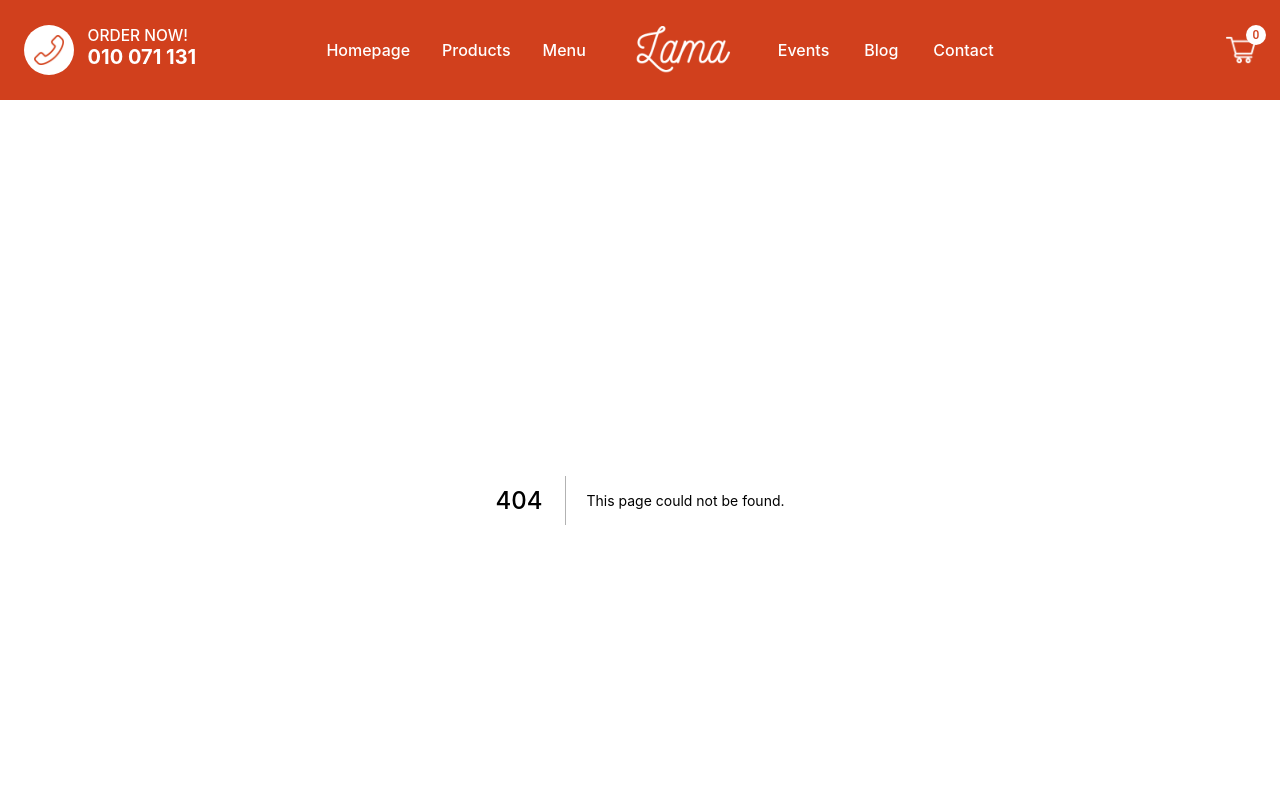
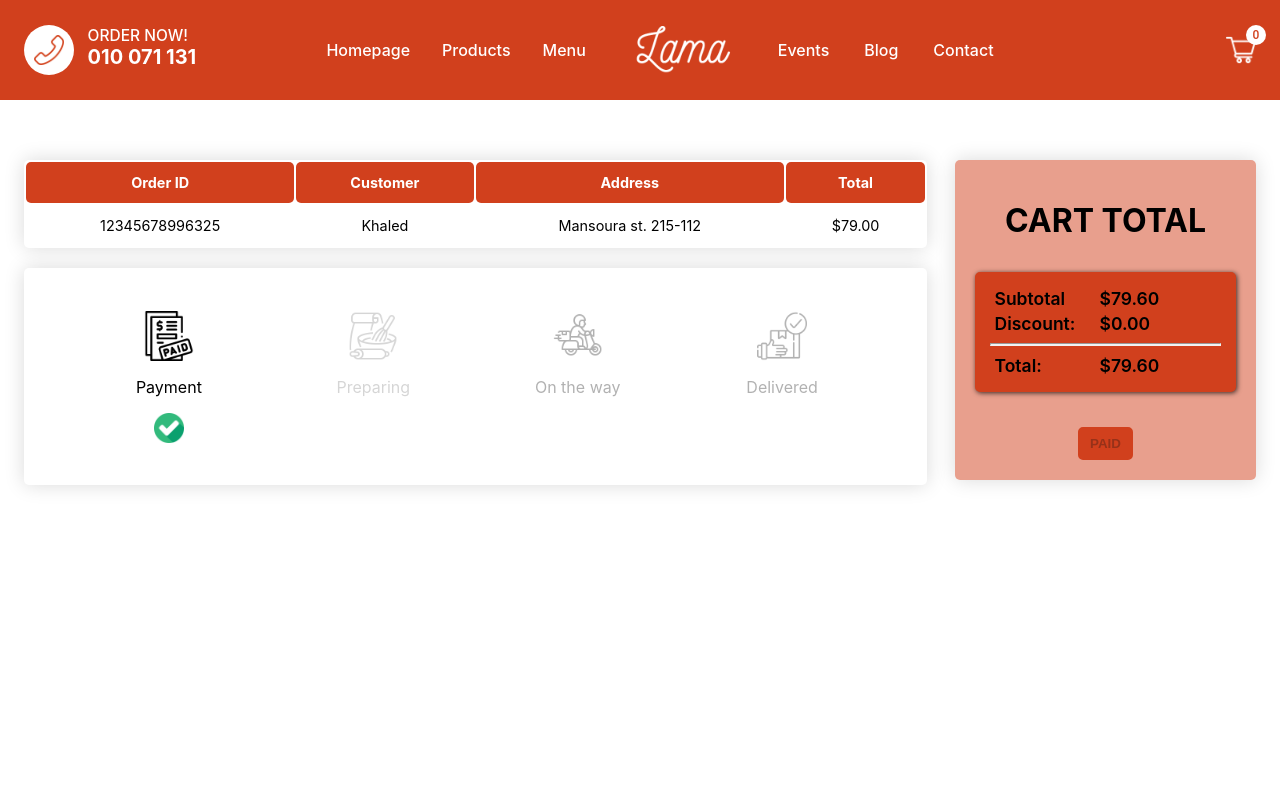
Before and after one commit to KhaledElkhoreby/Pizza-app, a Next.js app: page /orders/1 in a window 1280 px wide. Before the commit this address had no page. Shown: the top 798 px of the page. Built offline with nearby package versions, Linux system fonts and the light colour scheme.

Commit message:
Add Order Page and Design

```diff
--- /dev/null
+++ b/pages/orders/[orderId].jsx
@@ -0,0 +1,162 @@
+import Image from "next/image";
+import Container from "@mui/material/Container";
+
+import myLoader from "../../helper/myLoader";
+import classes from "../../styles/Order.module.scss";
+
+const Order = () => {
+  const status = 0;
+
+  const statusClass = (index) => {
+    if (index - status < 1) return classes.done;
+    if (index - status === 1) return classes.inProgress;
+    if (index - status > 1) return classes.undone;
+  };
+  return (
+    <Container maxWidth="xl">
+      <div className={classes.container}>
+        <div className={classes.left}>
+          <div className={classes.orderDetails}>
+            <div className={classes.table}>
+              <table>
+                <thead>
+                  <tr>
+                    <th>Order ID</th>
+                    <th>Customer</th>
+                    <th>Address</th>
+                    <th>Total</th>
+                  </tr>
+                </thead>
+                <tbody>
+                  <tr>
+                    <td className={classes.name}>12345678996325</td>
+                    <td className={classes.extra}>Khaled</td>
+                    <td className={classes.price}>Mansoura st. 215-112</td>
+                    <td className={classes.quantity}>$79.00</td>
+                  </tr>
+                </tbody>
+              </table>
+            </div>
+          </div>
+          <div className={classes.tracking}>
+            <div className={statusClass(0)}>
+              <div>
+                <Image
+                  alt="payment"
+                  loader={myLoader}
+                  src={"paid.png"}
+                  width={50}
+                  height={50}
+                  objectFit="content"
+                />
+              </div>
+              <p>Payment</p>
+              <div>
+                <Image
+                  alt="checked"
+                  loader={myLoader}
+                  src={"checked.png"}
+                  width={30}
+                  height={30}
+                  objectFit="content"
+                />
+              </div>
+            </div>
+            <div className={statusClass(1)}>
+              <div>
+                <Image
+                  alt="preparing"
+                  loader={myLoader}
+                  src={"bake.png"}
+                  width={50}
+                  height={50}
+                  objectFit="content"
+                />
+              </div>
+              <p>Preparing</p>
+              <div>
+                <Image
+                  alt="checked"
+                  loader={myLoader}
+                  src={"checked.png"}
+                  width={30}
+                  height={30}
+                  objectFit="content"
+                />
+              </div>
+            </div>
+            <div className={statusClass(2)}>
+              <div>
+                <Image
+                  alt="on the way"
+                  loader={myLoader}
+                  src={"bike.png"}
+                  width={50}
+                  height={50}
+                  objectFit="content"
+                />
+              </div>
+              <p>On the way</p>
+              <div>
+                <Image
+                  alt="checked"
+                  loader={myLoader}
+                  src={"checked.png"}
+                  width={30}
+                  height={30}
+                  objectFit="content"
+                />
+              </div>
+            </div>
+            <div className={statusClass(3)}>
+              <div>
+                <Image
+                  alt="delivered"
+                  loader={myLoader}
+                  src={"delivered.png"}
+                  width={50}
+                  height={50}
+                  objectFit="content"
+                />
+              </div>
+              <p>Delivered</p>
+              <div>
+                <Image
+                  alt="checked"
+                  loader={myLoader}
+                  src={"checked.png"}
+                  width={30}
+                  height={30}
+                  objectFit="content"
+                />
+              </div>
+            </div>
+          </div>
+        </div>
+        <div className={classes.right}>
+          <div className={classes.cartTotal}>
+            <h1>CART TOTAL</h1>
+            <div>
+              <p>
+                <span>Subtotal</span>
+                <span>$79.60</span>
+              </p>
+              <p>
+                <span>Discount:</span>
+                <span>$0.00</span>
+              </p>
+              <hr />
+              <p>
+                <span>Total:</span>
+                <span>$79.60</span>
+              </p>
+            </div>
+            <button disabled>PAID</button>
+          </div>
+        </div>
+      </div>
+    </Container>
+  );
+};
+
+export default Order;
--- a/styles/Cart.module.scss
+++ b/styles/Cart.module.scss
@@ -84,5 +84,10 @@ $primary-color: variables.$primary-color;
 @media screen and (max-width: 769px) {
   .container {
     flex-direction: column;
+    .cartTotal {
+      div {
+        font-size: 0.85rem;
+      }
+    }
   }
 }
--- /dev/null
+++ b/styles/Order.module.scss
@@ -0,0 +1,151 @@
+@use "./mixins";
+@use "./variables";
+
+$primary-color: variables.$primary-color;
+
+.container {
+  display: flex;
+  padding: 60px 0;
+  gap: 28px;
+  min-height: calc(100vh - 100px);
+  .left {
+    flex: 3;
+    .table {
+      border-collapse: collapse;
+      font-size: 0.9em;
+      min-width: 70%;
+      box-shadow: 0 0 20px rgba(0, 0, 0, 0.15);
+      border-radius: 5px;
+      overflow: auto;
+
+      table {
+        width: 100%;
+      }
+
+      thead tr {
+        background-color: $primary-color;
+        color: #ffffff;
+        text-align: left;
+      }
+      th,
+      td {
+        text-align: center;
+        border-radius: 5px;
+        padding: 12px 15px;
+      }
+      tbody tr {
+        border-radius: 5px;
+        border-bottom: 1px solid #dddddd;
+      }
+
+      tbody tr:nth-of-type(even) {
+        background-color: #f3f3f3;
+      }
+    }
+  }
+  .right {
+    flex: 1;
+    .cartTotal {
+      box-shadow: 0 0 20px rgba(0, 0, 0, 0.15);
+      background-color: transparentize($color: $primary-color, $amount: 0.5);
+      border-radius: 5px;
+      padding: 20px;
+      text-align: center;
+      h1 {
+        padding-bottom: 10px;
+      }
+      hr {
+        border-bottom: 2px solid #f3f3f3;
+      }
+      div {
+        text-align: left;
+        font-size: 17.5px;
+        font-weight: bold;
+        margin-bottom: 2em;
+        @include mixins.small-container;
+        P {
+          margin: 0.25em;
+        }
+        span {
+          &:first-of-type {
+            display: inline-block;
+            min-width: 5em;
+          }
+          &:last-of-type {
+            margin-left: 1em;
+          }
+        }
+      }
+    }
+    button {
+      @include mixins.button;
+    }
+  }
+}
+.tracking {
+  box-shadow: 0 0 20px rgba(0, 0, 0, 0.15);
+  border-radius: 5px;
+  margin-top: 20px;
+  padding: 42.7px;
+  display: flex;
+  gap: 20xp;
+  justify-content: space-evenly;
+  div {
+    display: flex;
+    flex-direction: column;
+    flex-wrap: wrap;
+    justify-content: center;
+    min-width: 60px;
+    width: 25%;
+    align-content: center;
+  }
+}
+
+.done {
+  display: flex;
+  flex-direction: column;
+  align-items: center;
+}
+.inProgress {
+  display: flex;
+  flex-direction: column;
+  align-items: center;
+  animation: inProgress 1s ease-in-out infinite alternate;
+}
+@keyframes inProgress {
+  from {
+    opacity: 0;
+  }
+  to {
+    opacity: 1;
+  }
+}
+
+.undone {
+  display: flex;
+  flex-direction: column;
+  align-items: center;
+  opacity: 0.3;
+}
+
+.undone,
+.inProgress {
+  div {
+    &:last-of-type {
+      visibility: hidden;
+    }
+  }
+}
+
+@media screen and (max-width: 769px) {
+  .container {
+    flex-direction: column;
+  }
+}
+
+@media screen and (max-width: 426px) {
+  .tracking {
+    padding: 42.7px 0;
+    font-size: 13.5px;
+  }
+}
--- a/styles/_mixins.scss
+++ b/styles/_mixins.scss
@@ -23,6 +23,7 @@
   background-color: variables.$primary-color;
   font-weight: 600;
   transition: all 0.3s ease;
+  cursor: pointer;
   &:focus,
   &:hover,
   &:active {
```
